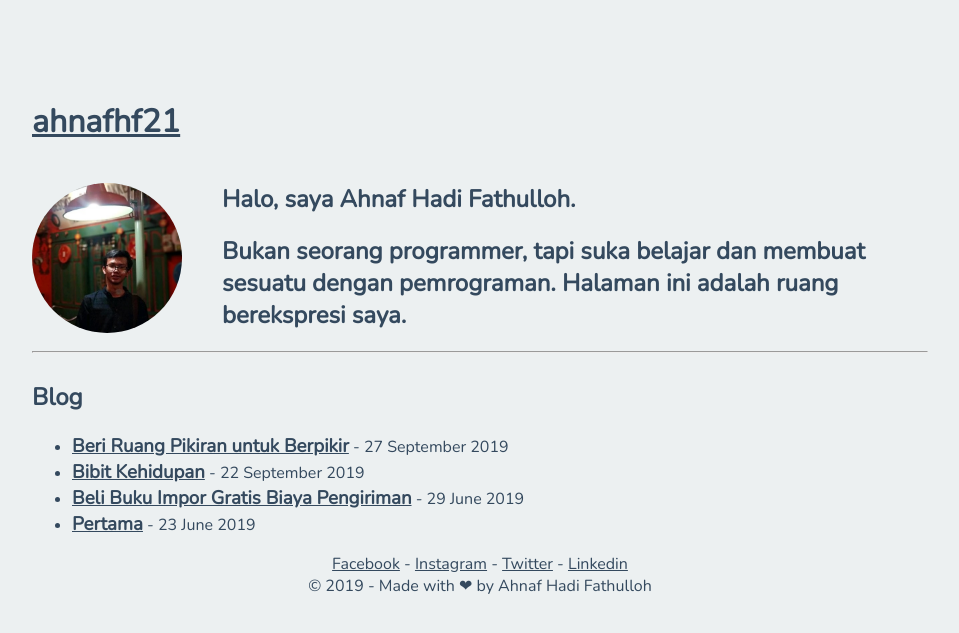
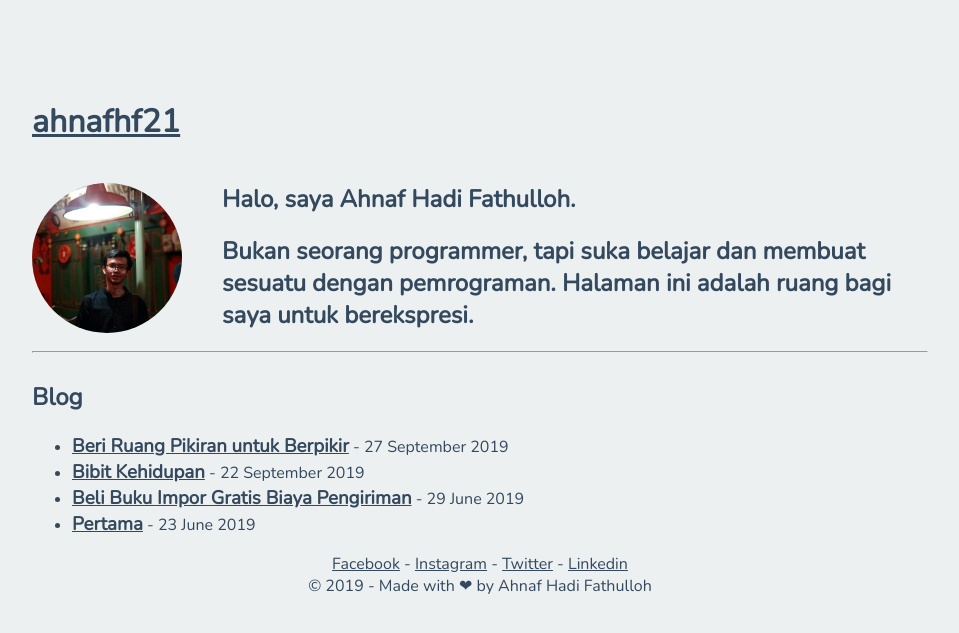
Before and after one commit to ahnafhf21/ahnafhf21.github.io, a Jekyll site: the page built from index.md, in a window 1280 px wide. Shown: the top 633 px of the page, without its empty margins (160-1119 px from the left). Built offline with Jekyll 4.4.1, drawn with Linux system fonts in a browser that asks for light colours.

Commit message:
edit index

```diff
--- a/index.md
+++ b/index.md
@@ -11,7 +11,7 @@ layout: default
   </div>
   <div class="description" markdown="1">
 # Halo, saya Ahnaf Hadi Fathulloh.
-## Bukan seorang programmer, tapi suka belajar dan membuat sesuatu dengan pemrograman. Halaman ini adalah ruang berekspresi saya.
+## Bukan seorang programmer, tapi suka belajar dan membuat sesuatu dengan pemrograman. Halaman ini adalah ruang bagi saya untuk berekspresi.
   </div>
 </div>
 <hr>
```
